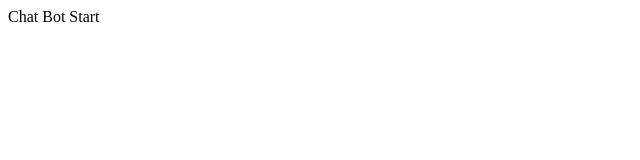
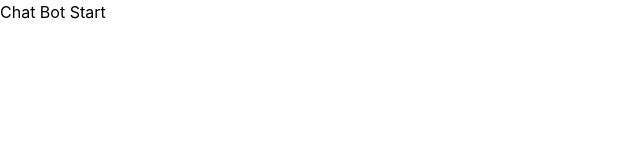
Before and after one commit to mutateddev/react-ai-chatbot, a React (Vite) app: page / in a window 1280 px wide. Shown: the top 160 px of the page, without its empty margins (0-640 px from the left). Built offline with nearby package versions, Linux system fonts and the light colour scheme.

Commit message:
chore: setup tailwindcss and boxicons

```diff
--- a/package.json
+++ b/package.json
@@ -10,8 +10,11 @@
     "preview": "vite preview"
   },
   "dependencies": {
+    "@boxicons/react": "^1.0.3",
+    "@tailwindcss/vite": "^4.3.0",
     "react": "^19.2.6",
-    "react-dom": "^19.2.6"
+    "react-dom": "^19.2.6",
+    "tailwindcss": "^4.3.0"
   },
   "devDependencies": {
     "@babel/core": "^7.29.0",
--- a/src/App.jsx
+++ b/src/App.jsx
@@ -1,3 +1,4 @@
+import { Twitter } from '@boxicons/react';
 import ChatBotStart from './components/ChatBotStart';
 
 const App = () => {
--- a/src/index.css
+++ b/src/index.css
@@ -0,0 +1 @@
+@import 'tailwindcss';
--- a/vite.config.js
+++ b/vite.config.js
@@ -1,11 +1,13 @@
-import { defineConfig } from 'vite'
-import react, { reactCompilerPreset } from '@vitejs/plugin-react'
-import babel from '@rolldown/plugin-babel'
+import { defineConfig } from 'vite';
+import react, { reactCompilerPreset } from '@vitejs/plugin-react';
+import babel from '@rolldown/plugin-babel';
+import tailwindcss from '@tailwindcss/vite';
 
 // https://vite.dev/config/
 export default defineConfig({
   plugins: [
     react(),
-    babel({ presets: [reactCompilerPreset()] })
+    babel({ presets: [reactCompilerPreset()] }),
+    tailwindcss(),
   ],
-})
+});
```
Also changed, not shown: 1 other file (tests, documents, lock files or other folders).
